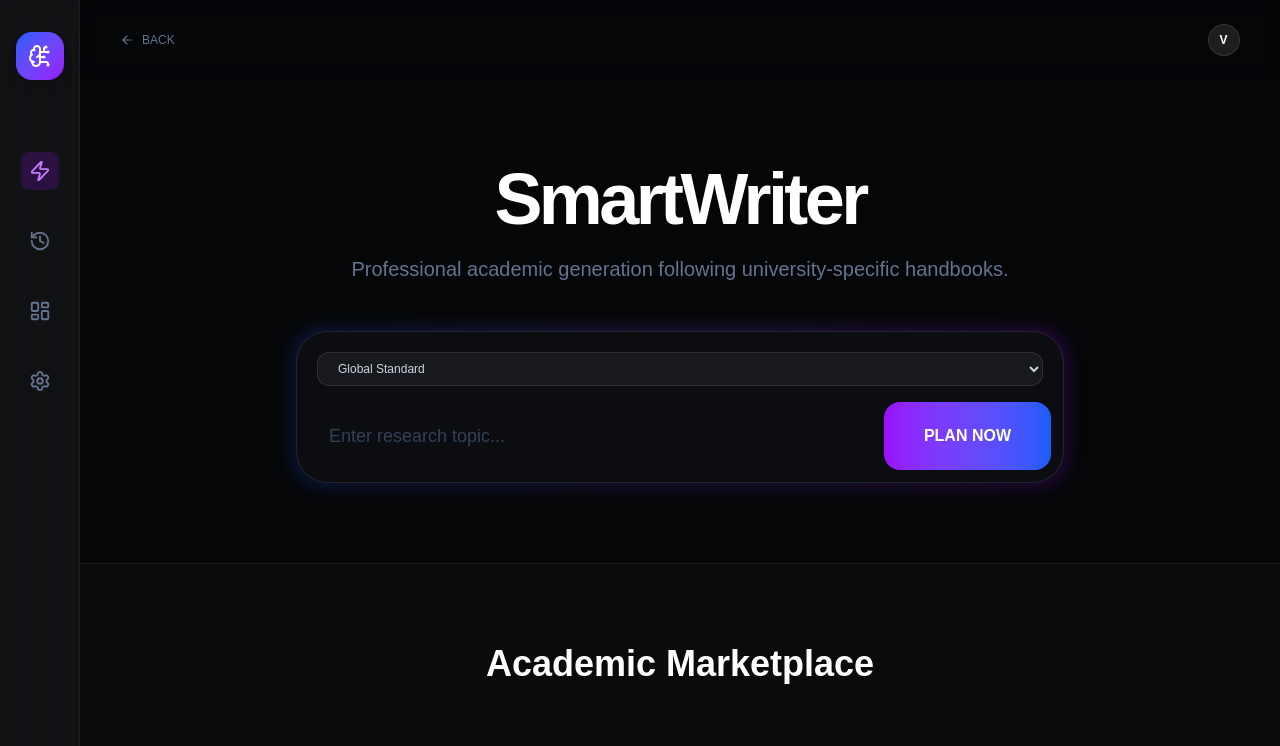
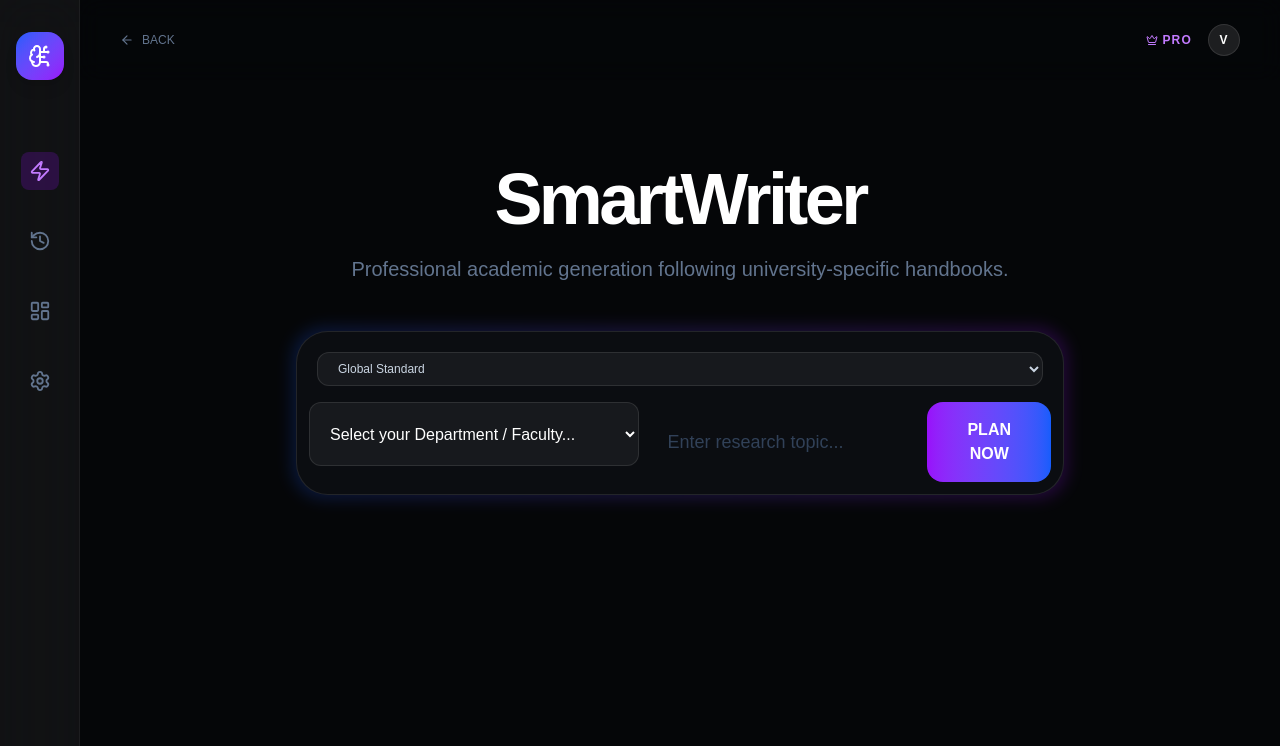
Before and after one commit to vicup18-debug/smart-writer-africa, a Next.js app: page / in a window 1280 px wide. Shown: the top 746 px of the page. Built offline with nearby package versions, Linux system fonts and the light colour scheme.

Commit message:
removed price

```diff
--- a/app/page.tsx
+++ b/app/page.tsx
@@ -25,7 +25,10 @@
   const [report, setReport] = useState("");
   const [writing, setWriting] = useState(false);
   const [schoolStandard, setSchoolStandard] = useState("Global Standard");
-  const [userPlan, setUserPlan] = useState("Basic");
+  // TEMPORARY BYPASS FOR SOMA SYNDICATE TESTING
+  const [userPlan, setUserPlan] = useState("Pro");
+  const [department, setDepartment] = useState("");
+
 
   const saveToDatabase = async (reference: string, planName: string, amount: number, topic: string) => {
     try {
@@ -222,6 +225,22 @@
                   <option value="Covenant Standard">Covenant University Guide</option>
                 </select>
                 <div className="flex flex-col md:flex-row gap-2">
+                  <select
+                    className="w-full bg-white/5 border border-white/10 rounded-xl px-4 py-3 text-white mb-4"
+                    value={department}
+                    onChange={(e) => setDepartment(e.target.value)}
+                  >
+                    <option className="bg-slate-900 text-white" value="" disabled>Select your Department / Faculty...</option>
+                    <option className="bg-slate-900 text-white" value="Geology & Earth Sciences">Geology & Earth Sciences</option>
+                    <option className="bg-slate-900 text-white" value="Business & Finance">Business & Finance</option>
+                    <option className="bg-slate-900 text-white" value="Law & Legal Studies">Law & Legal Studies</option>
+                    <option className="bg-slate-900 text-white" value="Sociology & Humanities">Sociology & Humanities</option>
+                    <option className="bg-slate-900 text-white" value="Health & Medical Sciences">Health & Medical Sciences</option>
+                    <option className="bg-slate-900 text-white" value="Computer Science & IT">Computer Science & IT</option>
+                    <option className="bg-slate-900 text-white" value="Engineering">Engineering</option>
+                    <option className="bg-slate-900 text-white" value="Education">Education</option>
+                    <option className="bg-slate-900 text-white" value="General/Other">Other...</option>
+                  </select>
                   <input
                     className="flex-1 bg-transparent p-4 md:p-5 text-base md:text-lg outline-none placeholder:text-slate-700"
                     placeholder="Enter research topic..."
@@ -267,7 +286,7 @@
                     disabled={writing}
                     className="px-10 py-5 bg-gradient-to-r from-purple-600 to-blue-600 text-white rounded-2xl font-black text-lg flex items-center gap-3 shadow-xl shadow-purple-500/20 hover:scale-105 transition-transform"
                   >
-                    {writing ? <Loader2 className="animate-spin" /> : <><FileText /> COMPILE FULL THESIS (₦15k)</>}
+                    {writing ? <Loader2 className="animate-spin" /> : <><FileText /> COMPILE FULL THESIS (SYNDICATE VIP ACCESS)</>}
                   </button>
                 </div>
               )}
@@ -298,6 +317,7 @@
         </section>
 
         {/* PRICING SECTION */}
+        {/* PRICING SECTION (HIDDEN FOR SYNDICATE TESTING)
         <section className="py-20 px-6 md:px-10 bg-white/2 border-y border-white/5">
           <div className="max-w-6xl mx-auto space-y-16">
             <div className="text-center">
@@ -321,6 +341,7 @@
             </div>
           </div>
         </section>
+        */}
       </main>
 
       {/* 3. MOBILE BOTTOM NAVIGATION */}
@@ -330,7 +351,7 @@
         <Link href="/admin"><LayoutDashboard size={24} className="text-slate-500" /></Link>
         <Link href="/settings"><Settings size={24} className="text-slate-500" /></Link>
       </nav>
-    </div>
+    </div >
   );
 }
 
```
